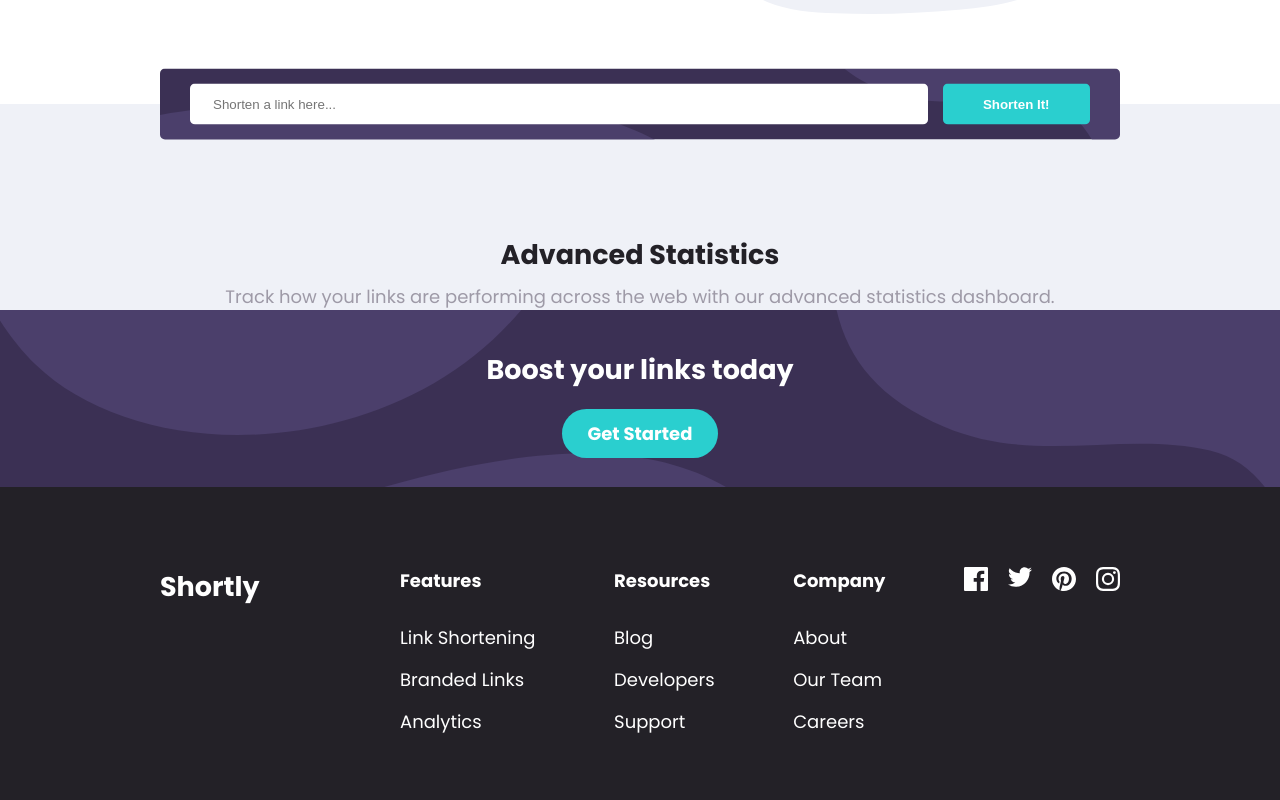
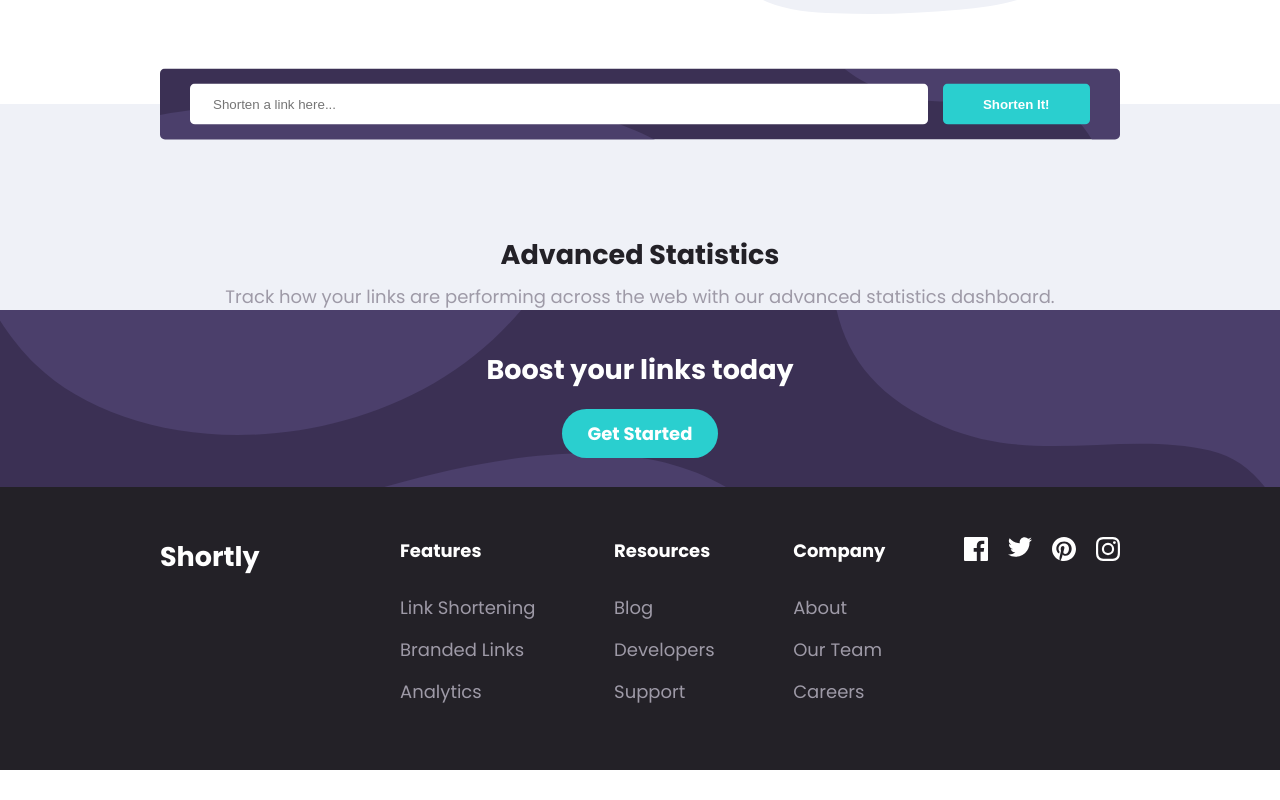
Before and after one commit to dasurahul/url-shortening-api-master, a React (Create React App) app: page / in a window 1280 px wide. Shown: the part 465-1265 px from the top of the page. After the commit the page ends 1235 px from the top, so only its background shows below. Built offline with nearby package versions, Linux system fonts and the light colour scheme.

Commit message:
My Commit

```diff
--- a/src/components/Footer.js
+++ b/src/components/Footer.js
@@ -26,12 +26,16 @@ const LinksContainer = styled.div`
 `;
 
 const Heading = styled.h4`
-  margin: 30px 0;
+  margin-bottom: 30px;
+  @media (max-width: 800px) {
+    margin-top: 30px;
+  }
 `;
 
 const Link = styled.div`
   margin-bottom: 15px;
   transition: color 300ms;
+  color: var(--grayish-violet);
   &:hover {
     cursor: pointer;
     color: var(--cyan);
@@ -39,7 +43,9 @@ const Link = styled.div`
 `;
 
 const IconsContainer = styled.div`
-  margin-top: 30px;
+  @media (max-width: 800px) {
+    margin-top: 30px;
+  }
 `;
 
 const Icon = styled.img`
@@ -50,7 +56,7 @@ const Footer = () => {
   return (
     <div style={{ backgroundColor: "var(--very-dark-violet)" }}>
       <Container>
-        <h2 style={{ marginTop: "30px" }}>Shortly</h2>
+        <h2 style={{ marginBottom: "30px" }}>Shortly</h2>
         <LinksContainer
           style={{ display: "flex", justifyContent: "space-between" }}
         >
```
